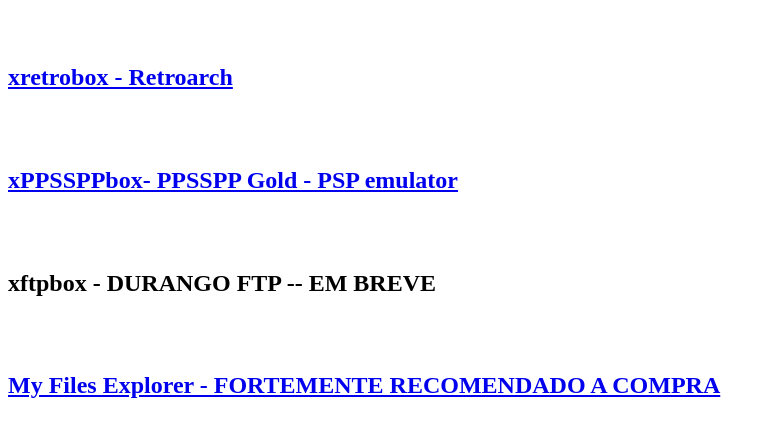
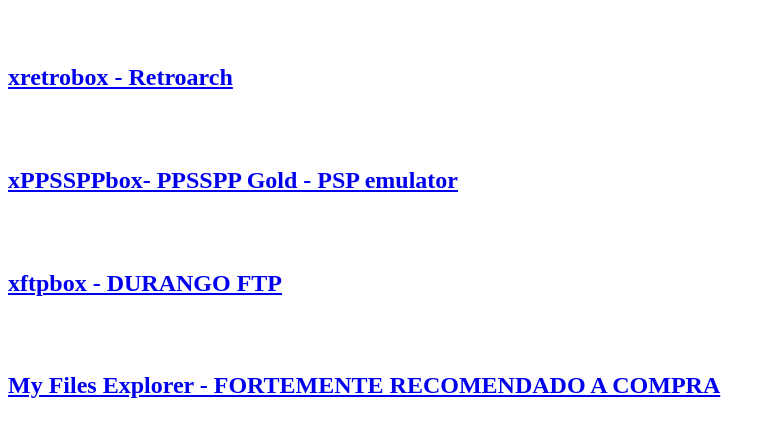
Before and after one commit to xretrobox/xretrobox.github.io, a plain HTML site: page index.html in a window 1280 px wide. Shown: the whole page, without its empty margins (0-776 px from the left). Drawn offline with Linux system fonts and the light colour scheme.

Commit message:
Update index.html

```diff
--- a/index.html
+++ b/index.html
@@ -15,7 +15,7 @@
 	<br></br>
 
 	<h2>
-            xftpbox - DURANGO FTP -- EM BREVE
+            <a href="ms-windows-store://pdp/?productid=9PMKGB7SQBP9">xftpbox - DURANGO FTP</a>
         </h2>
 
 	<br></br>
```
